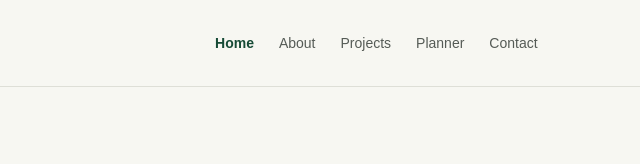
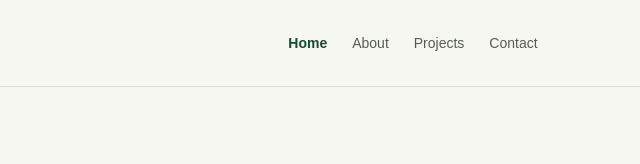
Before and after one commit to Serella21/cos106-academic-portfolio, a plain HTML site: page index.html in a window 1280 px wide. Shown: the top 164 px of the page, 640-1280 px from the left. Drawn offline with Linux system fonts and the light colour scheme.

Commit message:
update changes

```diff
--- a/index.html
+++ b/index.html
@@ -17,7 +17,6 @@
             <a href="index.html" class="active">Home</a>
             <a href="about.html">About</a>
             <a href="projects.html">Projects</a>
-            <a href="planner.html">Planner</a>
             <a href="contact.html">Contact</a>
         </nav>
     </header>
```
Also changed, not shown: about.html (+0 -1 lines), contact.html (+0 -1 lines).
